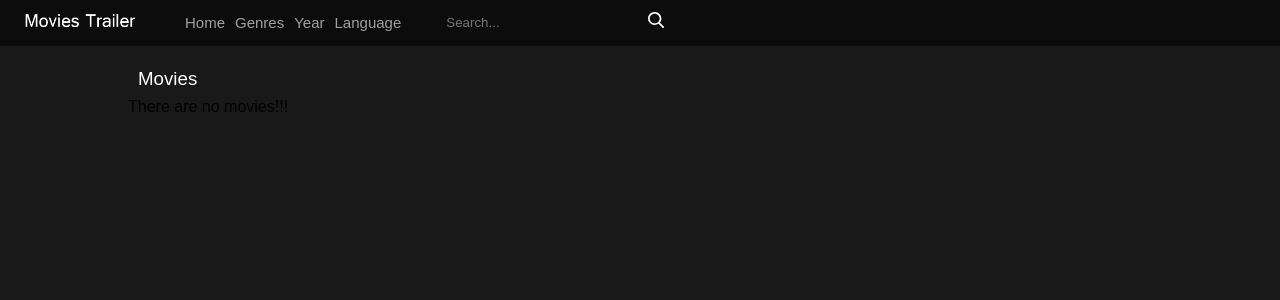
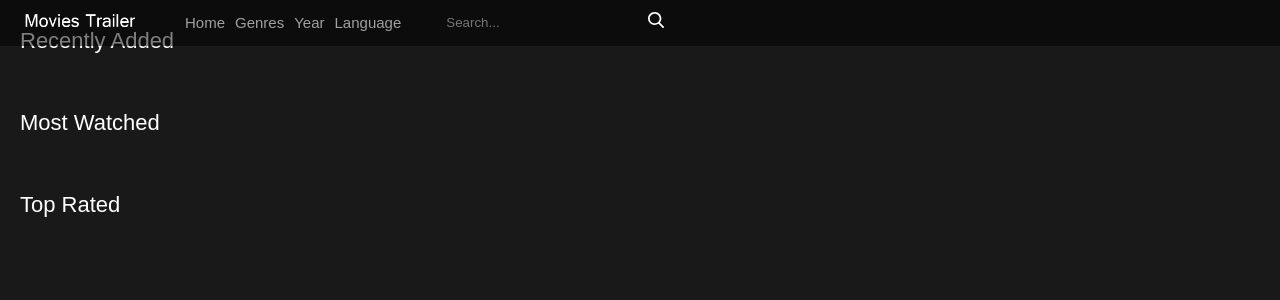
Before and after one commit to bibishan-pandey/django_imdb_clone, a Django app: page / in a window 1280 px wide. Shown: the top 300 px of the page. Run offline with Django 3.2, Linux system fonts and the light colour scheme; data that the repository does not hold is empty.

Commit message:
adding home view with slider top rated, most watched and recently added movies

```diff
--- /dev/null
+++ b/movie/templates/movie/movie_home.html
@@ -0,0 +1,95 @@
+{% extends 'base.html' %}
+{% load static %}
+{% block content %}
+    <!-- Swiper -->
+    <div class="homeslider">
+        <div class="swiper-container">
+            <div class="swiper-wrapper">
+                {% for movie in slider_movies %}
+                    <div class="swiper-slide">
+                        <img src="{{ movie.banner.url }}" alt="{{ movie.title }}">
+                        <div class="caption">
+                            <div class="captioninside">
+                                <h3>{{ movie.title }}</h3>
+                                <p>{{ movie.description }}</p>
+                                <a href="#" class="playbutton">Play</a>
+                            </div>
+                        </div>
+                    </div>
+                {% endfor %}
+            </div>
+            <!-- Add Pagination -->
+            <div class="swiper-pagination"></div>
+        </div>
+    </div>
+    <main class="content">
+        <section class="panel">
+            <h2>Recently Added</h2>
+            <div class="recentslider">
+                <div class="swiper-container">
+                    <div class="swiper-wrapper">
+                        {% for movie in recently_added %}
+                            <div class="swiper-slide">
+                                <a href="{% url 'detail' movie.slug %}">
+                                    <img width="180px" height="250px" src="{{ movie.image.url }}"
+                                         alt="{{ movie.title }}">
+                                    <h3 class="hometitle">{{ movie.title }}</h3>
+                                </a>
+                            </div>
+                        {% endfor %}
+                    </div>
+                    <div class="nextdirection recent-next"><img src="{% static 'images/right-arrow.svg' %}" alt="Right">
+                    </div>
+                    <div class="leftdirection recent-prev"><img src="{% static 'images/left-arrow.svg' %}" alt="Left">
+                    </div>
+                </div>
+            </div>
+        </section>
+
+        <section class="panel">
+            <h2>Most Watched</h2>
+            <div class="recentslider">
+                <div class="swiper-container">
+                    <div class="swiper-wrapper">
+                        {% for movie in most_watched %}
+                            <div class="swiper-slide">
+                                <a href="{% url 'detail' movie.slug %}">
+                                    <img width="180px" height="250px" src="{{ movie.image.url }}"
+                                         alt="{{ movie.title }}">
+                                    <h3 class="hometitle">{{ movie.title }}</h3>
+                                </a>
+                            </div>
+                        {% endfor %}
+                    </div>
+                    <div class="nextdirection recent-next"><img src="{% static 'images/right-arrow.svg' %}" alt="Right">
+                    </div>
+                    <div class="leftdirection recent-prev"><img src="{% static 'images/left-arrow.svg' %}" alt="Left">
+                    </div>
+                </div>
+            </div>
+        </section>
+
+        <section class="panel">
+            <h2>Top Rated</h2>
+            <div class="recentslider">
+                <div class="swiper-container">
+                    <div class="swiper-wrapper">
+                        {% for movie in top_rated %}
+                            <div class="swiper-slide">
+                                <a href="{% url 'detail' movie.slug %}">
+                                    <img width="180px" height="250px" src="{{ movie.image.url }}"
+                                         alt="{{ movie.title }}">
+                                    <h3 class="hometitle">{{ movie.title }}</h3>
+                                </a>
+                            </div>
+                        {% endfor %}
+                    </div>
+                    <div class="nextdirection recent-next"><img src="{% static 'images/right-arrow.svg' %}" alt="Right">
+                    </div>
+                    <div class="leftdirection recent-prev"><img src="{% static 'images/left-arrow.svg' %}" alt="Left">
+                    </div>
+                </div>
+            </div>
+        </section>
+    </main>
+{% endblock content %}
--- a/movie/templates/movie/movie_list.html
+++ b/movie/templates/movie/movie_list.html
@@ -2,25 +2,6 @@
 {% load static %}
 {% block content %}
     <main class="content">
-{#        <section class="panel">#}
-{#            <h2>Slider View Movies</h2>#}
-{#            <div class="recentslider">#}
-{#                <div class="swiper-container">#}
-{#                    <div class="swiper-wrapper">#}
-{#                        {% for movie in slider_movies %}#}
-{#                        <div class="swiper-slide">#}
-{#                            <a href="{% url 'detail' movie.slug %}">#}
-{#                                <img width="180px" height="250px" src="{{ movie.image.url }}" alt="{{ movie.title }}">#}
-{#                                <h3 class="hometitle">{{ movie.title }}</h3>#}
-{#                            </a>#}
-{#                        </div>#}
-{#                        {% endfor %}#}
-{#                    </div>#}
-{#                    <div class="nextdirection recent-next"><img src="{% static 'images/right-arrow.svg' %}" alt="Right"></div>#}
-{#                    <div class="leftdirection recent-prev"><img src="{% static 'images/left-arrow.svg' %}" alt="Left"></div>#}
-{#                </div>#}
-{#            </div>#}
-{#        </section>#}
         <main class="content" style="padding-bottom: 20px !important;">
             <section class="centered">
                 <h3>Movies</h3>
@@ -33,7 +14,7 @@
                             </a>
                         </div>
                     {% empty %}
-                        <h4>There are no movies!!!</h4>
+                        <h3>There are no movies!!!</h3>
                     {% endfor %}
                 </div>
                 {% if is_paginated %}
--- a/movie/urls.py
+++ b/movie/urls.py
@@ -2,7 +2,8 @@ from django.urls import path
 from . import views
 
 urlpatterns = [
-    path('', views.MovieList.as_view(), name='home'),
+    path('', views.MovieHome.as_view(), name='home'),
+    path(r'^movies/', views.MovieList.as_view(), name='movies'),
     # path('<int:pk>/', views.MovieDetail.as_view(), name='detail'),
     # path('category/<str:category>/', views.MovieCategory.as_view(), name='category'),
     path(r'^(?P<slug:slug>\d+)/', views.MovieDetail.as_view(), name='detail'),
--- a/movie/views.py
+++ b/movie/views.py
@@ -3,6 +3,19 @@ from django.views.generic.dates import YearArchiveView
 
 from .models import Movie, MovieLink
 from django.db.models import Q
+
+
+class MovieHome(ListView):
+    model = Movie
+    template_name = 'movie/movie_home.html'
+    context_object_name = 'movies'
+
+    def get_context_data(self, *, object_list=None, **kwargs):
+        context = super(MovieHome, self).get_context_data(**kwargs)
+        context['top_rated'] = Movie.objects.filter(status='TR')
+        context['recently_added'] = Movie.objects.filter(status='RA')
+        context['most_watched'] = Movie.objects.filter(status='MW')
+        return context
 
 
 class MovieList(ListView):
@@ -28,7 +41,6 @@ class MovieDetail(DetailView):
             'embedded_id': embedded_id,
             'related_movies': Movie.objects.filter(category=self.get_object().category)#.order_by['created'][:6]
         }
-        print(context['related_movies'])
         context['movie'].views_count += 1  # increments the view count every time a movie object is opened
         context['movie'].save()
         return context
--- a/templates/base.html
+++ b/templates/base.html
@@ -69,28 +69,6 @@
         </form>
         <div class="toggle"><img src="{% static 'images/menu.svg' %}" alt="Menu"></div>
     </header>
-    <!-- Swiper -->
-    <div class="homeslider">
-        <div class="swiper-container">
-            <div class="swiper-wrapper">
-                {% for movie in slider_movies %}
-                    <div class="swiper-slide">
-                        <img src="{{ movie.banner.url }}" alt="{{ movie.title }}">
-                        <div class="caption">
-                            <div class="captioninside">
-                                <h3>{{ movie.title }}</h3>
-                                <p>{{ movie.description }}</p>
-                                <a href="#" class="playbutton">Play</a>
-                            </div>
-                        </div>
-                    </div>
-                {% endfor %}
-            </div>
-            <!-- Add Pagination -->
-            <div class="swiper-pagination"></div>
-        </div>
-    </div>
-
     {% block content %}
     {% endblock content %}
     <!-- Swiper JS -->
```
